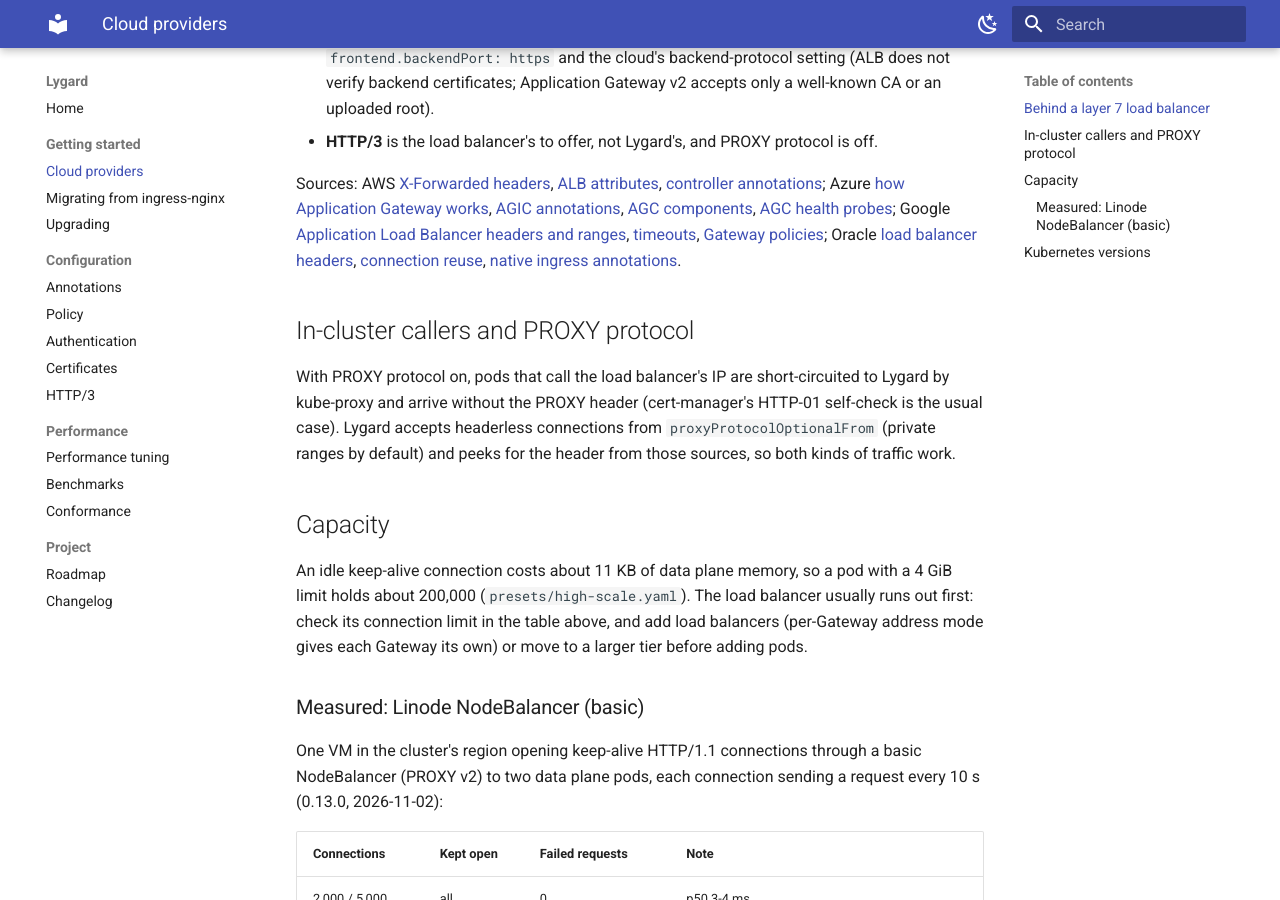
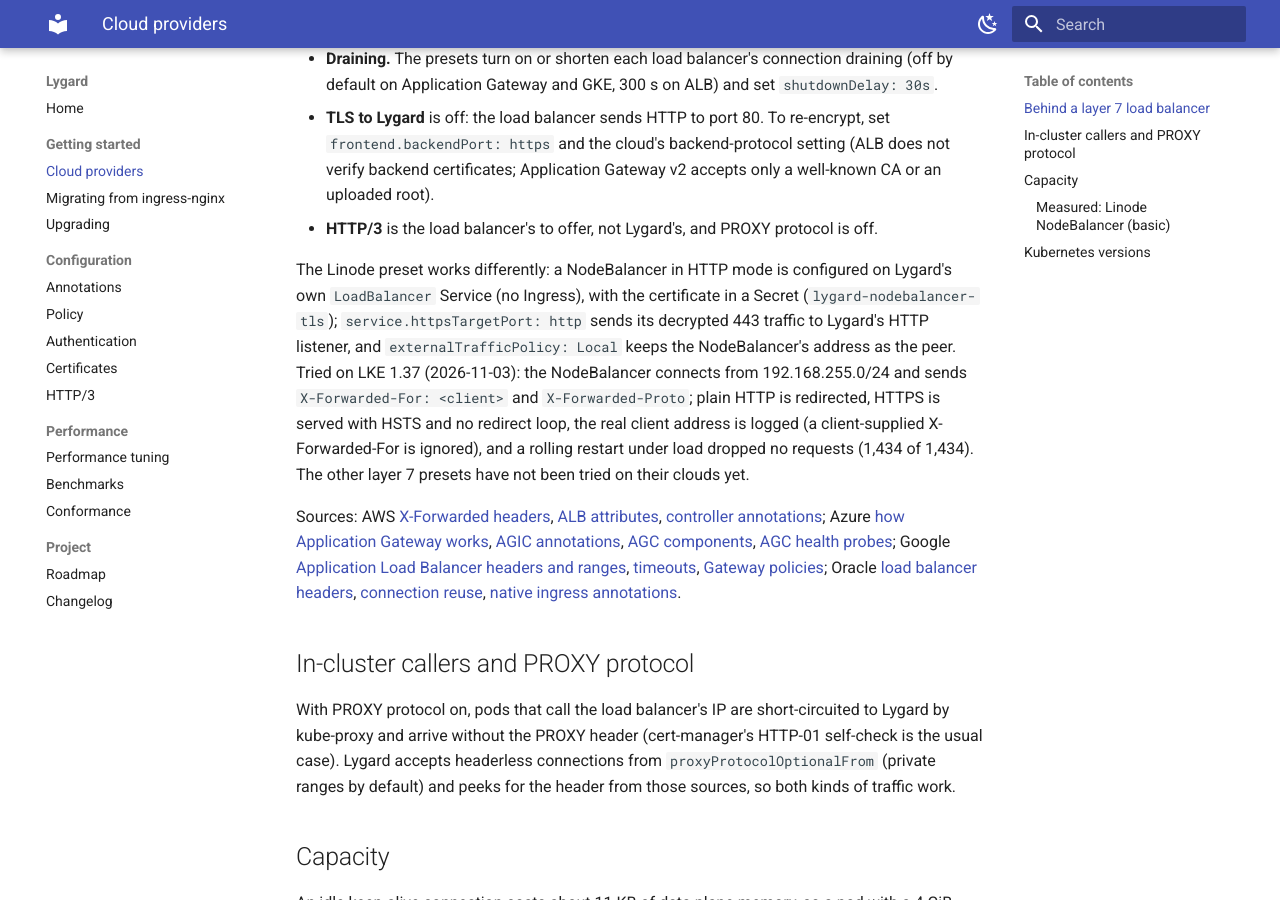
Before and after one commit to lygard-ingress/lygard-ingress.github.io, an MkDocs documentation site: the page built from docs/cloud-providers.md, in a window 1280 px wide and 900 px high, scrolled down 3185 px. Built offline with MkDocs 1.6.1 and Material for MkDocs 9.7.7, drawn with Linux system fonts in a browser that asks for light colours; some of the changed text lies outside the part shown.

Commit message:
Linode layer 7 preset, multiMatch speedup (from Lygard 7378bec)

````diff
--- a/docs/cloud-providers.md
+++ b/docs/cloud-providers.md
@@ -48,6 +48,7 @@ Lygard, which still does the routing, WAF, auth and rate limiting.
 | Azure AKS | `azure-agc.yaml` | Application Gateway for Containers | Association subnet (yours) | 320 s, above AGC's 5 min |
 | Google GKE (Gateway) | `gcp-l7.yaml` | Global external Application Load Balancer | Google front ends (in the preset); regional: add your proxy-only subnet | 620 s, above Google's 600 s |
 | Oracle OKE (OCI Native Ingress Controller) | `oke-l7.yaml` | OCI flexible load balancer | Load balancer subnet (yours) | 320 s, above OCI's 300 s |
+| Akamai / Linode LKE | `linode-l7.yaml` | NodeBalancer in HTTP/HTTPS mode | `192.168.255.0/24` (in the preset) | 120 s |
 
 ```sh
 helm install lygard oci://ghcr.io/lygard-ingress/charts/lygard -n lygard --create-namespace \
@@ -77,6 +78,16 @@ What the presets take care of, and what to keep in mind when writing your own:
   `frontend.backendPort: https` and the cloud's backend-protocol setting (ALB does not verify
   backend certificates; Application Gateway v2 accepts only a well-known CA or an uploaded root).
 - **HTTP/3** is the load balancer's to offer, not Lygard's, and PROXY protocol is off.
+
+The Linode preset works differently: a NodeBalancer in HTTP mode is configured on Lygard's own
+`LoadBalancer` Service (no Ingress), with the certificate in a Secret
+(`lygard-nodebalancer-tls`); `service.httpsTargetPort: http` sends its decrypted 443 traffic to
+Lygard's HTTP listener, and `externalTrafficPolicy: Local` keeps the NodeBalancer's address as the
+peer. Tried on LKE 1.37 (2026-11-03): the NodeBalancer connects from 192.168.255.0/24 and sends
+`X-Forwarded-For: <client>` and `X-Forwarded-Proto`; plain HTTP is redirected, HTTPS is served
+with HSTS and no redirect loop, the real client address is logged (a client-supplied
+X-Forwarded-For is ignored), and a rolling restart under load dropped no requests (1,434 of 1,434).
+The other layer 7 presets have not been tried on their clouds yet.
 
 Sources: AWS [X-Forwarded headers](https://docs.aws.amazon.com/elasticloadbalancing/latest/application/x-forwarded-headers.html),
 [ALB attributes](https://docs.aws.amazon.com/elasticloadbalancing/latest/application/edit-load-balancer-attributes.html),
````
Also changed, not shown: docs/changelog.md (+8 -2 lines), docs/index.md (+2 -1 lines).
